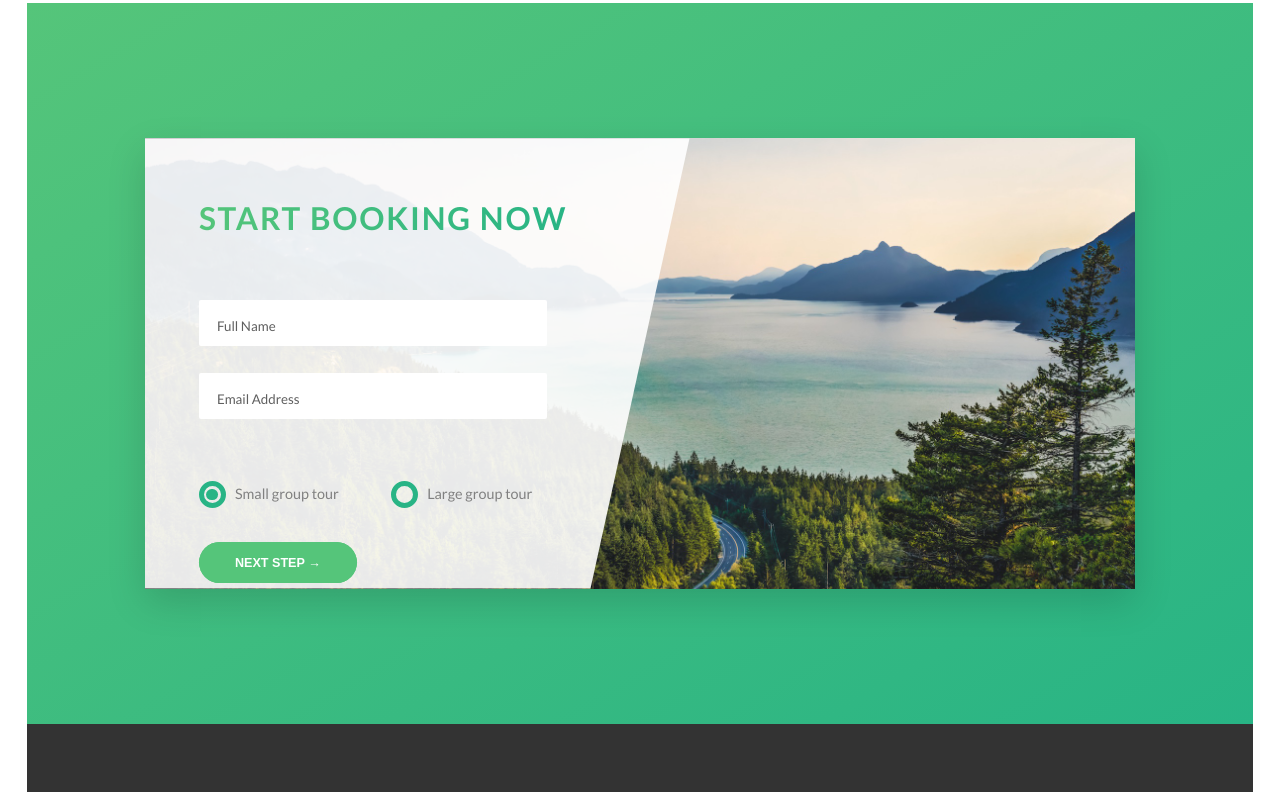
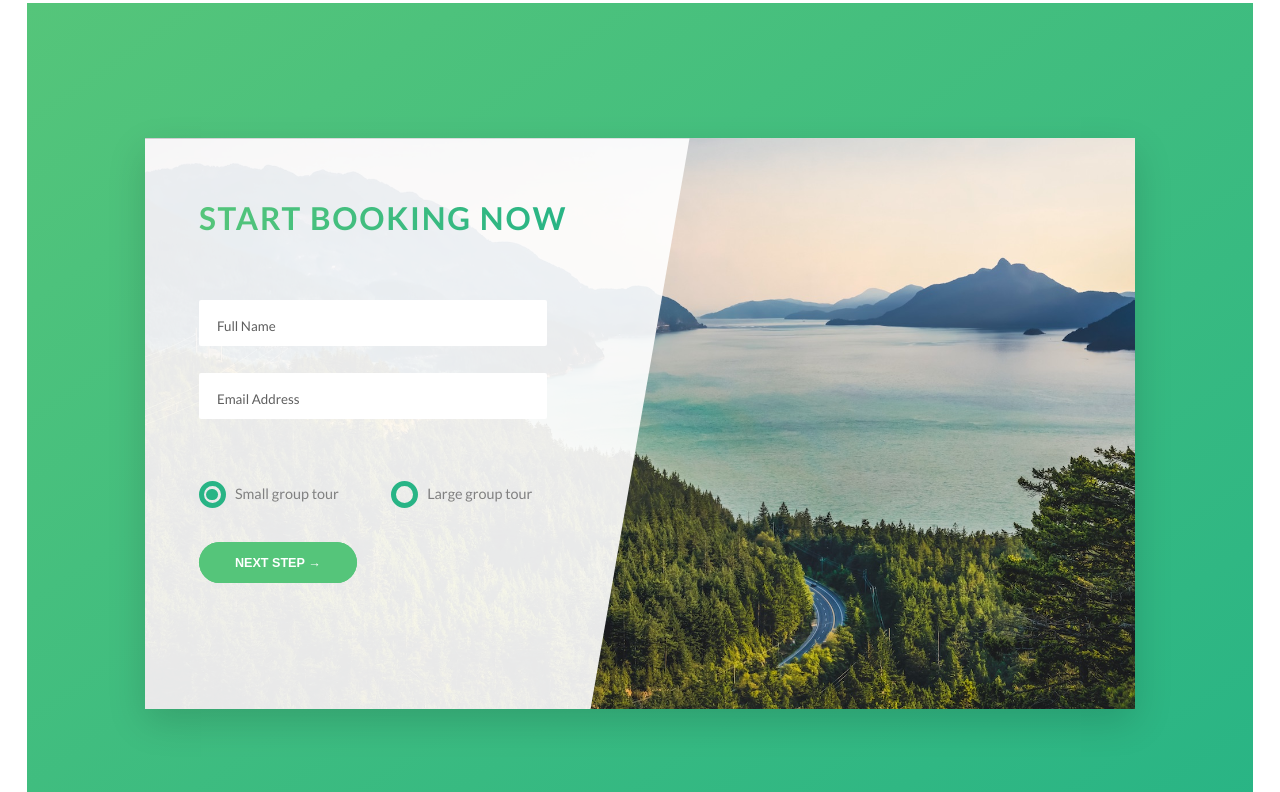
Before and after one commit to gkibria121/Natours, a website: page index.html in a window 1280 px wide. Shown: the part 4100-4892 px from the top of the page. Drawn offline with Linux system fonts and the light colour scheme; grey boxes are pictures that could not be loaded.

Commit message:
style changes

```diff
--- a/sass/components/_form.scss
+++ b/sass/components/_form.scss
@@ -22,6 +22,7 @@
         @include response-to(lg){
 
             width: 100%;
+
         }
         &:focus{
             outline: none;
@@ -59,6 +60,7 @@
         @include response-to(lg){
             width: 100%;
             margin-top: 1rem;
+            margin-bottom: 1rem;
         }
     }
     &__radio-input{
--- a/sass/pages/_home.scss
+++ b/sass/pages/_home.scss
@@ -51,21 +51,22 @@
 
 .book{
     width: 100%;
-    height: 50rem;
+    // height:  50rem;
     background-image:  url(../img/nat-10.jpg);
     background-size: cover;
     position: relative;
     box-shadow: 0 1.5rem 4rem rgba($color-black, .15);
 
     &__form{
-        position: absolute;
+        position: relative;
+
         z-index: 10;
 
         width: 50%;
         padding: 6rem;
         @include response-to(lg){
             width: 100%;
-            padding: 5rem;
+            padding: 4rem ;
         }
     }
     &::after{
```
Also changed, not shown: css/style.css.
